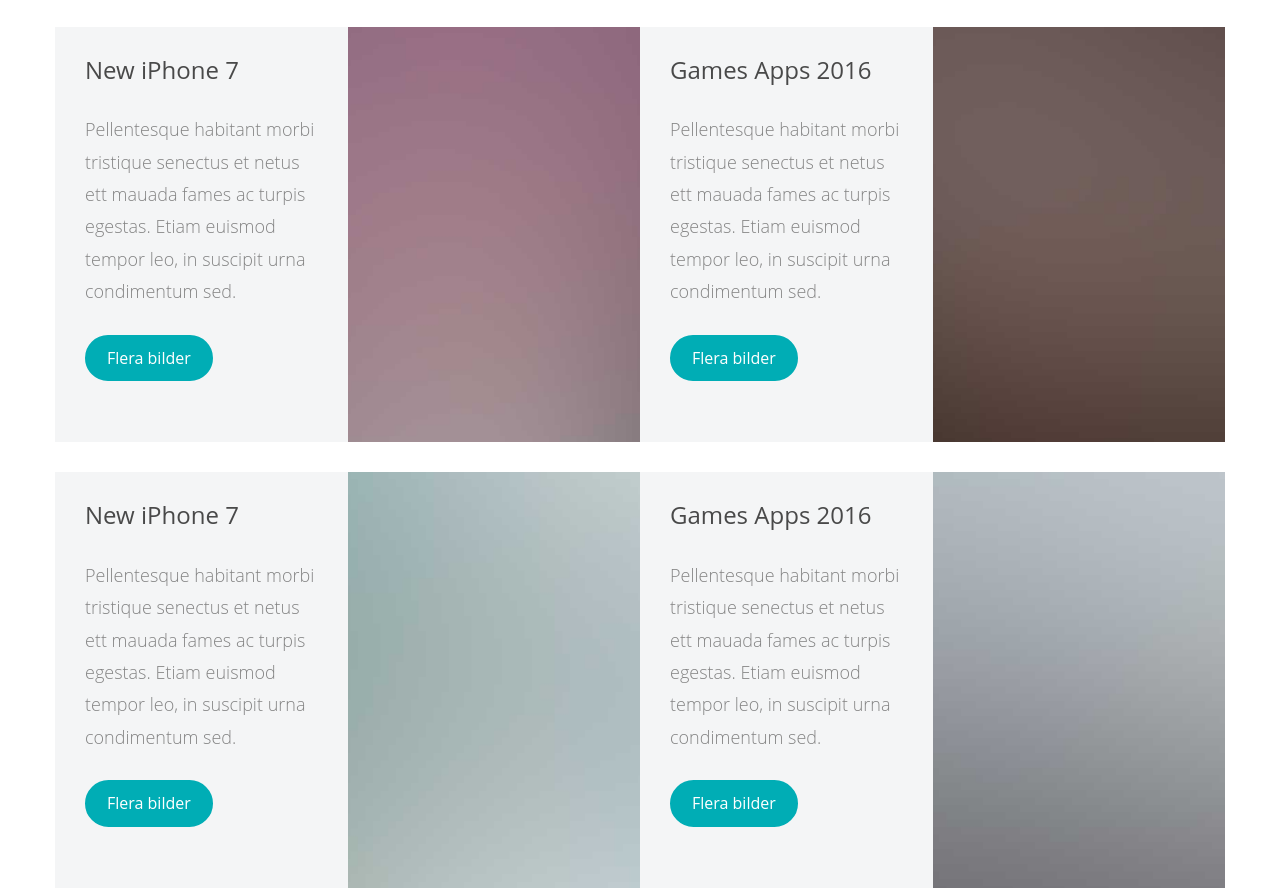
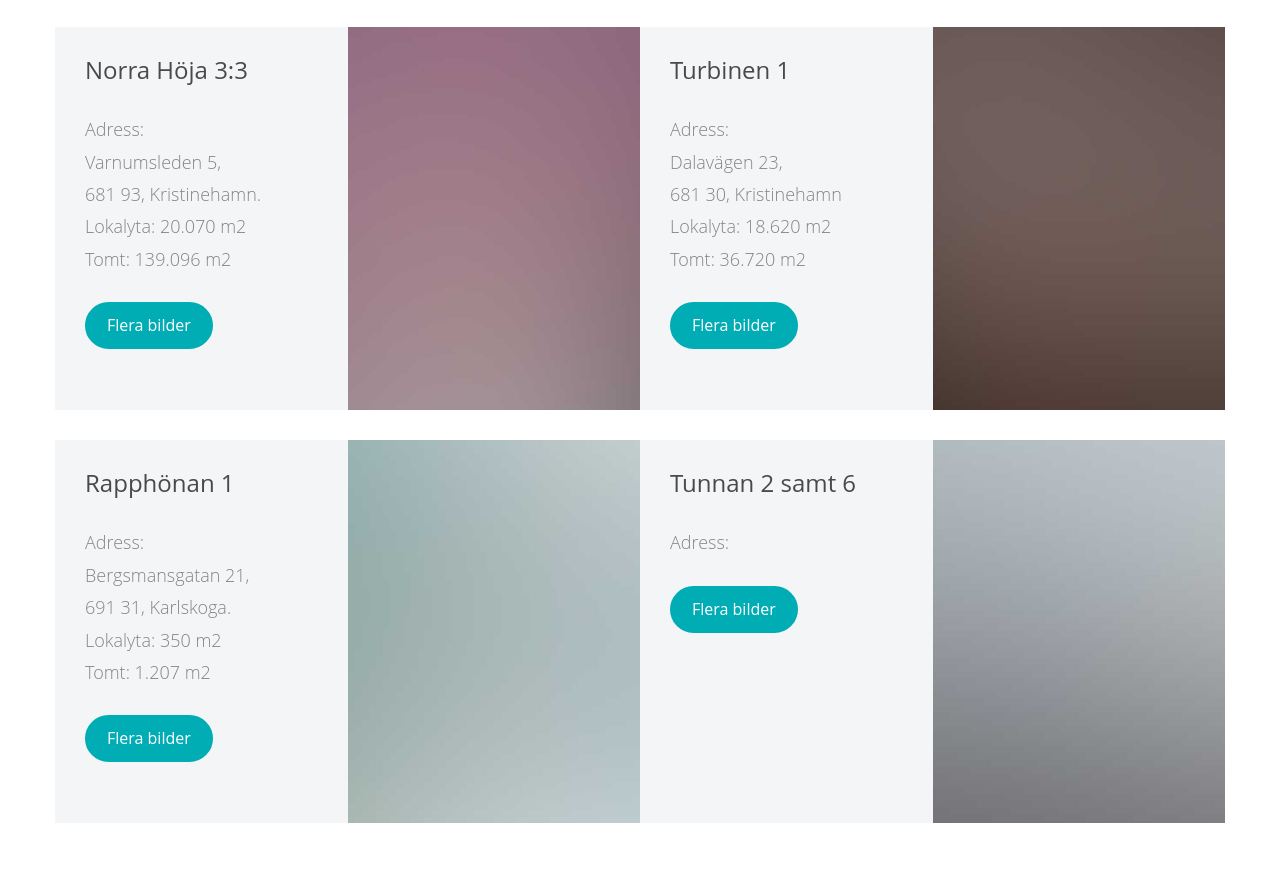
Before and after one commit to karlskogaindustrifastigheterr/IFAB, a plain HTML site: page blog.html in a window 1280 px wide. Shown: the part 1669-2560 px from the top of the page. Drawn offline with Linux system fonts and the light colour scheme; files whose address does not match are found by name.

Commit message:
våra fastigheter

```diff
--- a/blog.html
+++ b/blog.html
@@ -154,9 +154,12 @@
 							<div class="image" style="background-image: url(images/project-3.jpg);">
 							</div>
 							<div class="desc desc2">
-								<h3>New iPhone 7</h3>
-								<p>Pellentesque habitant morbi tristique senectus et netus ett mauada fames ac turpis egestas. Etiam euismod tempor leo,
-								in suscipit urna condimentum sed. </p>
+								<h3>Norra Höja 3:3</h3>
+								<p>Adress:</br>Varnumsleden 5,</br> 681 93, Kristinehamn.
+								</br>
+									Lokalyta: 20.070 m2
+							</br>
+									Tomt: 139.096 m2 </p>
 								<p><a href="#" class="btn btn-primary btn-luxe-primary">Flera bilder</a></p>
 							</div>
 						</div>
@@ -164,8 +167,13 @@
 							<div class="image" style="background-image: url(images/project-4.jpg);">
 							</div>
 							<div class="desc desc2">
-								<h3>Games Apps 2016</h3>
-								<p>Pellentesque habitant morbi tristique senectus et netus ett mauada fames ac turpis egestas. Etiam euismod tempor leo, in suscipit urna condimentum sed. </p>
+								<h3>Turbinen 1</h3>
+								<p>Adress: </br>Dalavägen 23,</br> 681 30, Kristinehamn
+								</br>
+								Lokalyta: 18.620 m2
+								</br>
+								Tomt: 36.720 m2
+							 </p>
 								<p><a href="#" class="btn btn-primary btn-luxe-primary">Flera bilder</a></p>
 							</div>
 						</div>
@@ -176,9 +184,14 @@
 							<div class="image" style="background-image: url(images/project-5.jpg);">
 							</div>
 							<div class="desc desc2">
-								<h3>New iPhone 7</h3>
-								<p>Pellentesque habitant morbi tristique senectus et netus ett mauada fames ac turpis egestas. Etiam euismod tempor leo,
-								in suscipit urna condimentum sed. </p>
+								<h3>Rapphönan 1</h3>
+								<p>Adress:</br>
+									Bergsmansgatan 21,</br>
+									691 31, Karlskoga.</br>
+									Lokalyta: 350 m2 </br>
+									Tomt: 1.207 m2
+
+								</p>
 								<p><a href="#" class="btn btn-primary btn-luxe-primary">Flera bilder</a></p>
 							</div>
 						</div>
@@ -186,8 +199,8 @@
 							<div class="image" style="background-image: url(images/project-6.jpg);">
 							</div>
 							<div class="desc desc2">
-								<h3>Games Apps 2016</h3>
-								<p>Pellentesque habitant morbi tristique senectus et netus ett mauada fames ac turpis egestas. Etiam euismod tempor leo, in suscipit urna condimentum sed. </p>
+								<h3>Tunnan 2 samt 6</h3>
+								<p>Adress: </p>
 								<p><a href="#" class="btn btn-primary btn-luxe-primary">Flera bilder</a></p>
 							</div>
 						</div>
```
